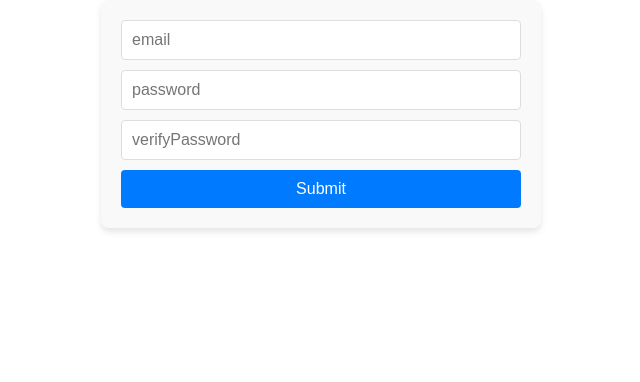
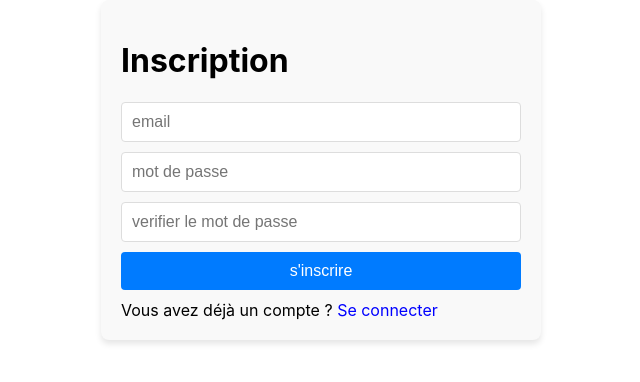
Before and after one commit to OthmaneB-Pro/ChatLink, a React (Create React App) app: page / in a window 1280 px wide. Shown: the top 382 px of the page, without its empty margins (319-959 px from the left). Built offline with nearby package versions, Linux system fonts and the light colour scheme.

Commit message:
✨ Login : add boolean isLogin -> done

```diff
--- a/src/components/pages/login/LoginPage.tsx
+++ b/src/components/pages/login/LoginPage.tsx
@@ -1,32 +1,49 @@
-import { useForm } from "react-hook-form"
-import { yupSchema } from "./yupSchema"
+import { useForm } from "react-hook-form";
+import { yupSchema } from "./yupSchema";
 import { yupResolver } from "@hookform/resolvers/yup";
 import styled from "styled-components";
-
+import { useState } from "react";
 
 type FormValues = {
   email: string;
   password: string;
   verifyPassword: string;
-}
+};
 export default function LoginPage() {
-  const { register, handleSubmit, formState: { errors } } = useForm<FormValues>({resolver: yupResolver(yupSchema)})
+  const {
+    register,
+    handleSubmit,
+    formState: { errors },
+  } = useForm<FormValues>({ resolver: yupResolver(yupSchema) });
+  const [isLogin, setIsLogin] = useState(false);
 
-  const onSubmit = (data : FormValues) => console.log(data)
+  const onSubmit = (data: FormValues) => console.log(data);
   return (
     <StyledForm onSubmit={handleSubmit(onSubmit)}>
+      <h1>{isLogin ? "Connexion" : "Inscription"}</h1>
       <input {...register("email")} placeholder="email" />
       {errors.email && <p>{errors.email.message}</p>}
-      <input {...register("password")} placeholder="password" />
+      <input {...register("password")} placeholder="mot de passe" />
       {errors.password && <p>{errors.password.message}</p>}
-      <input {...register("verifyPassword")} placeholder="verifyPassword" />
-      {errors.verifyPassword && <p>{errors.verifyPassword.message}</p>}
-
-      <button type="submit">Submit</button>
+      {!isLogin && (
+        <>
+          <input
+            {...register("verifyPassword")}
+            placeholder="verifier le mot de passe"
+          />
+          {errors.verifyPassword && <p>{errors.verifyPassword.message}</p>}
+        </>
+      )}
+      <button type="submit">s'inscrire</button>
+      {!isLogin && (
+        <span className="link">
+          Vous avez déjà un compte ?{" "}
+          <button onClick={() => setIsLogin(true)}>Se connecter</button>
+        </span>
+      )}
     </StyledForm>
-  )
+  );
 }
-
 
 const StyledForm = styled.form`
   display: flex;
@@ -73,4 +90,20 @@ const StyledForm = styled.form`
       background-color: #0056b3;
     }
   }
+  .link {
+    margin-top: 10px;
+    button {
+      background: none;
+      border: none;
+      color: blue;
+      cursor: pointer;
+      padding: 0;
+      font: inherit;
+
+      &:hover {
+        text-decoration: underline;
+        color: #730096;
+      }
+    }
+  }
 `;
```
